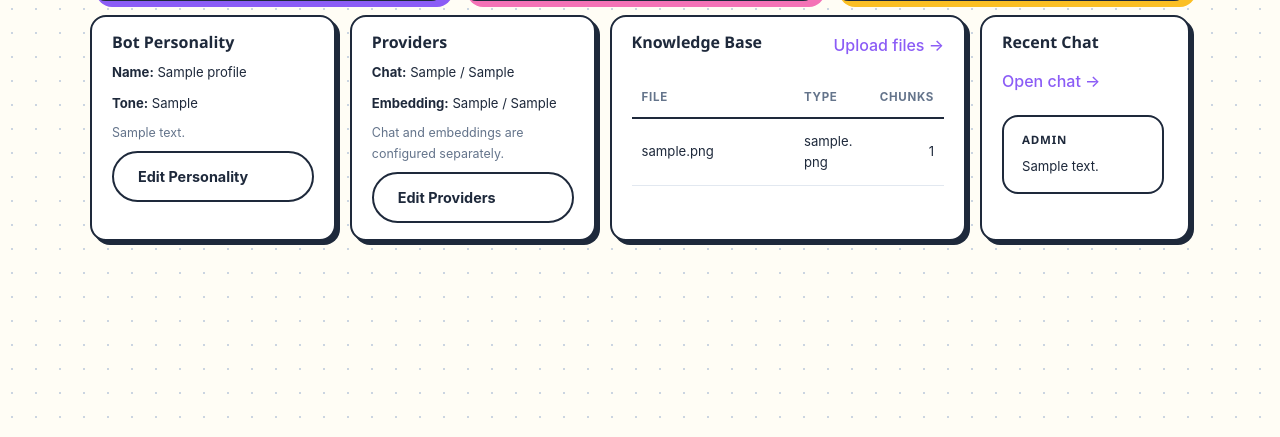
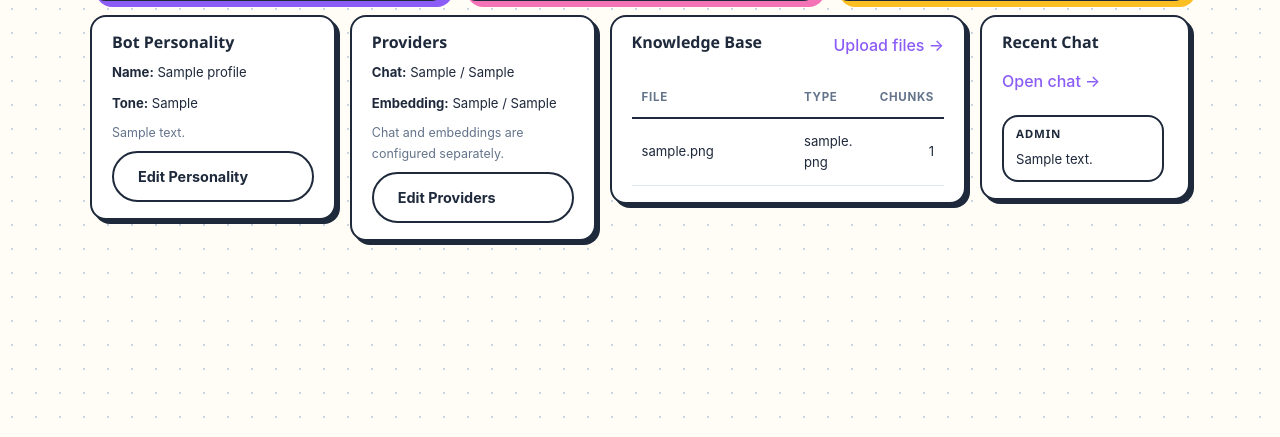
Before and after one commit to Valo-Asura/custom_ai_bot, a Flask app: page /dashboard in a window 1280 px wide. Shown: the part 363-800 px from the top of the page. Run offline with Flask 3, Linux system fonts and the light colour scheme; the visitor is signed in with stand-in values (Sample User, id 1); data comes from the database, SQL or seed files in the repository; tables that the repository leaves empty hold one stand-in row (values such as "Sample post").

Commit message:
Fix dashboard card height

```diff
--- a/static/style.css
+++ b/static/style.css
@@ -489,6 +489,7 @@ tr:hover td { background: var(--muted-bg); }
     minmax(340px, 1.45fr)
     minmax(210px, 0.8fr);
   gap: 14px;
+  align-items: start;
 }
 
 .dashboard-card.detail-card {
@@ -496,6 +497,7 @@ tr:hover td { background: var(--muted-bg); }
   flex-direction: column;
   gap: 8px;
   min-width: 0; /* prevent overflow */
+  min-height: 0;
 }
 
 /* Compact text inside detail cards */
@@ -529,6 +531,23 @@ tr:hover td { background: var(--muted-bg); }
   width: 26%;
   text-align: right;
   white-space: nowrap;
+}
+
+.dashboard-card .chat-preview {
+  max-height: 210px;
+  overflow-y: auto;
+}
+
+.dashboard-card .chat-bubble {
+  padding: 9px 12px;
+  font-size: 0.8rem;
+  line-height: 1.45;
+}
+
+.dashboard-card .chat-bubble.user,
+.dashboard-card .chat-bubble.assistant {
+  margin-left: 0;
+  margin-right: 0;
 }
 
 @media (max-width: 900px) {
```
Also changed, not shown: 1 other file.
